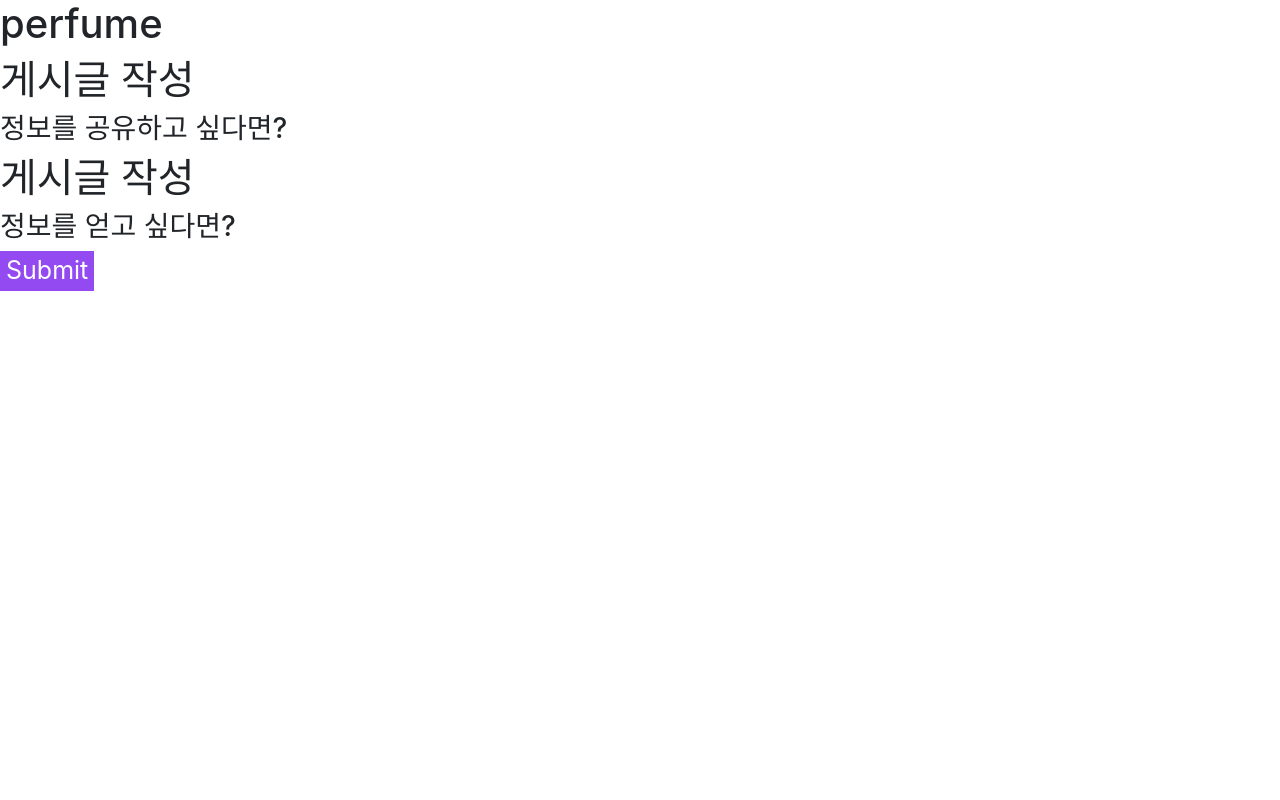
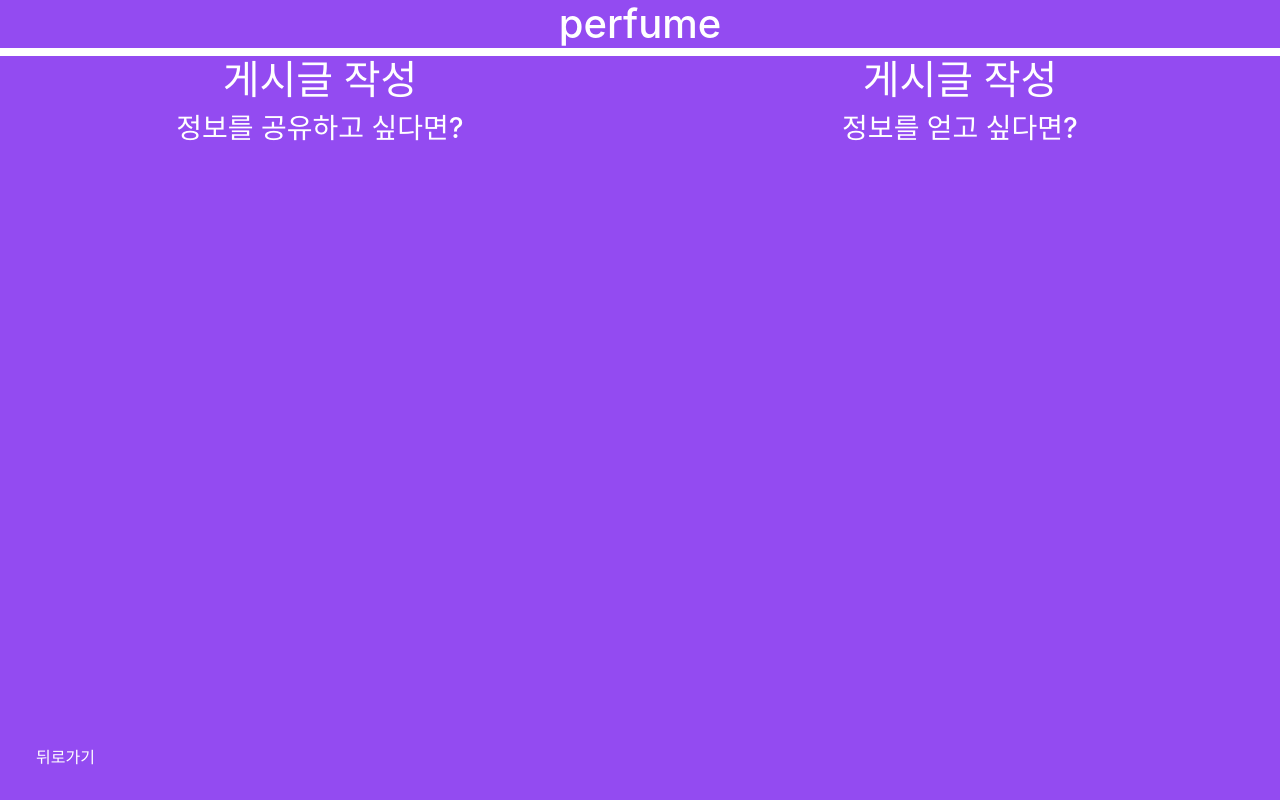
Before and after one commit to LIkelion-at-KOREATECH/PERFUME, a Django app: page / in a window 1280 px wide. Run offline with Django 3.2, Linux system fonts and the light colour scheme; some libraries are stand-ins or nearby versions.

Commit message:
각 요소들 가로정렬

```diff
--- a/Choose_Either/Choose3/templates/choose3.html
+++ b/Choose_Either/Choose3/templates/choose3.html
@@ -28,16 +28,22 @@
     <div>
         <h1>perfume</h1>
     </div>
-    <div>
-        <h1>게시글 작성</h1>
-        <h3>정보를 공유하고 싶다면?</h3>
+    <div id="list">
+        <div class="choice">
+            <a href="">
+                <h1>게시글 작성</h1>
+            </a>
+            <h3>정보를 공유하고 싶다면?</h3>
+        </div>
+        <div class="choice">
+            <a href="">
+                <h1>게시글 작성</h1>
+            </a>
+            <h3>정보를 얻고 싶다면?</h3>
+        </div>
     </div>
     <div>
-        <h1>게시글 작성</h1>
-        <h3>정보를 얻고 싶다면?</h3>
-    </div>
-    <div>
-        <input type="submit" name="뒤로가기" class="btn_box">
+        <button type="submit" class="btn_box">뒤로가기</button>
     </div>
 
 </body>
--- a/Choose_Either/Choose_Either/static/css/choose3.css
+++ b/Choose_Either/Choose_Either/static/css/choose3.css
@@ -1,11 +1,47 @@
-body {
-    margin: 0;
+* {
+    box-sizing: border-box;
     background-color: #934BF1;
 }
 
-input[type="submit"] {
+body {
+    margin: 0;
+}
+
+/* 선택 - 작성 or 검색 */
+.list {
+    display: table;
+    table-layout: fixed;
+}
+
+.choice {
+    display: table-cell;
+    /* vertical-align: middle; */
+    /* 가운데 정렬 - 넓이 반드시 지정 */
+    width: 1160px;
+    margin: 0 auto;
+}
+
+h1,
+h3,
+div {
+    background-color: #934BF1;
+    margin-bottom: 0;
+    color: white;
+    text-align: center;
+}
+
+/* 뒤로가기 */
+button {
+    position: fixed;
+    left: 30px;
+    bottom: 30px;
     color: white;
     background-color: #934BF1;
     border: none;
+    margin: 4px 2px;
     font-size: 25px;
+    text-align: center;
+    text-decoration: none;
+    display: inline-block;
+    cursor: pointer;
 }
```
Also changed, not shown: 1 other file.
